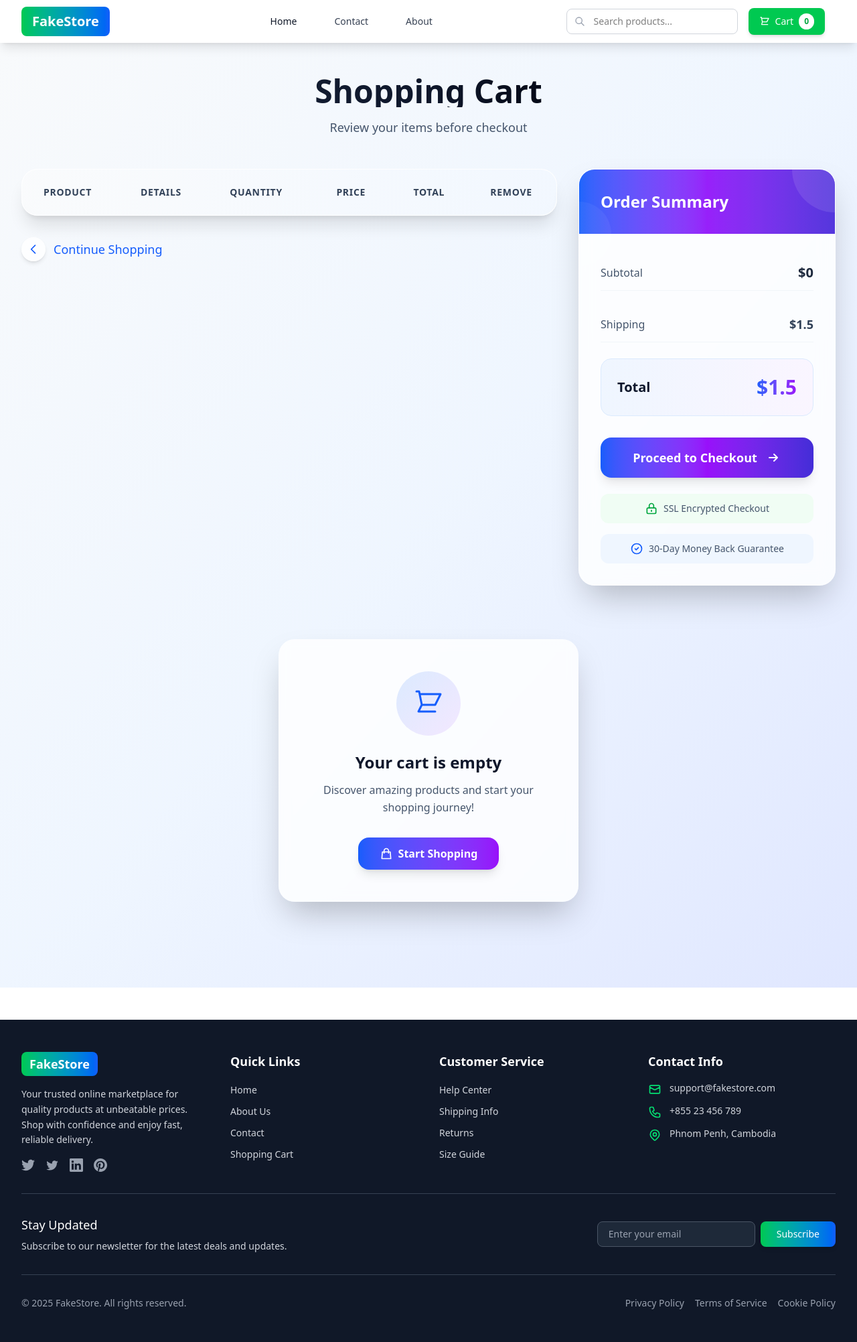
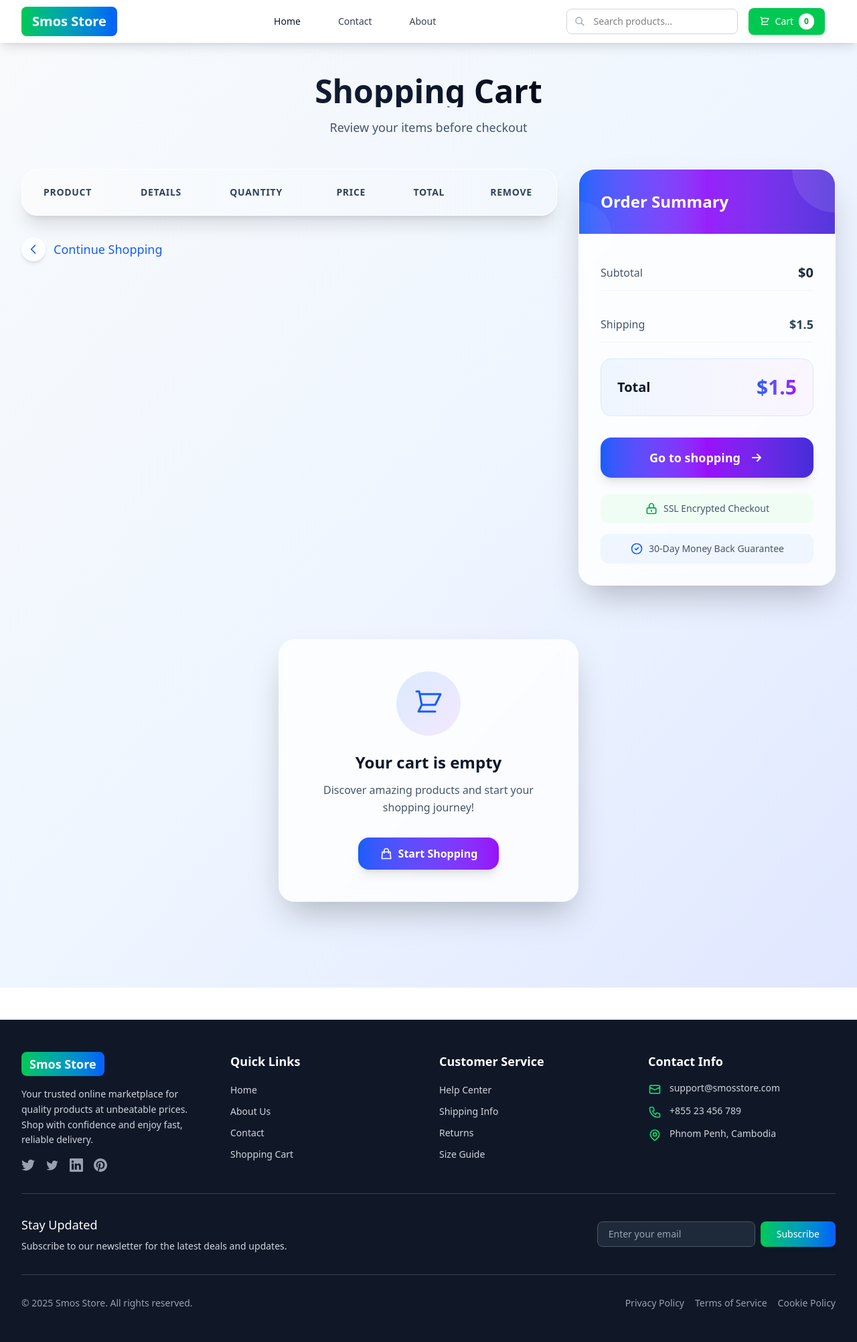
Before and after one commit to vongmeanheng/vongmean-flask, a Flask app: page /cart in a window 1280 px wide. Shown: the whole page at 67% size. Run offline with Flask 3, Linux system fonts and the light colour scheme; lists and menus that the app fills with data are empty; some libraries are stand-ins or nearby versions.

Commit message:
-Change logo and validation process checkout

```diff
--- a/static/helpers/config.js
+++ b/static/helpers/config.js
@@ -90,7 +90,7 @@ createApp({
                this.handleSetItem(this.cart_list)
           },
           handleAlertSuccess({ title = "Good job!", description = "You clicked the button!" } = {}) {
-               Swal.fire({
+              return Swal.fire({
                     title: title,
                     text: description,
                     icon: "success"
@@ -140,10 +140,16 @@ createApp({
                     }
                };
                this.reqPostOrder(orderData)
+               this.handleAlertSuccess({title: "ការបញ្ជារទិញទទួលបានជោគជ័យ🙏", description:"សូមអរគុណ!!!"}).then(()=>{
+                    this.handleSetItem([])
+                    window.location.href = "/"
+               })
+
 
                // console.log('sab order:', orderData);
-
-
+          },
+          handlePlaceOrder() {
+               this.cart_list.length === 0 ? (window.location.href = "/") : this.submitOrder()
           }
 
      }
--- a/templates/cart.html
+++ b/templates/cart.html
@@ -23,7 +23,7 @@
                                          class="w-24 h-24 object-contain rounded-xl bg-white p-2 shadow-md group-hover:scale-105 transition-transform duration-300">
                                 </div>
                                 <div class="flex-1 min-w-0">
-                                    <h3 class="text-lg font-semibold text-slate-900 mb-2 line-clamp-2">[[ item.title ]]</h3>
+                                    <h3 class="text-lg font-semibold text-slate-900 mb-2 line-clamp-1">[[ item.title ]]</h3>
                                     <div class="inline-block px-3 py-1 bg-gradient-to-r from-blue-100 to-purple-100 text-blue-800 text-sm rounded-full mb-2">
                                         [[ item.category ]]
                                     </div>
@@ -161,11 +161,11 @@
                                 </div>
                             </div>
 
-                            <a href="/checkout" class="block w-full group">
-                                <button class="w-full bg-gradient-to-r from-blue-600 via-purple-600 to-indigo-700 hover:from-blue-700 hover:via-purple-700 hover:to-indigo-800 text-white font-bold py-4 px-6 rounded-2xl transition-all duration-300 ease-out shadow-lg hover:shadow-2xl transform hover:scale-[1.02] relative overflow-hidden">
+                            <a   :href="cart_list.length === 0 ? '/' : '/checkout'"  class="block w-full group">
+                                <button class="w-full bg-gradient-to-r cursor-pointer from-blue-600 via-purple-600 to-indigo-700 hover:from-blue-700 hover:via-purple-700 hover:to-indigo-800 text-white font-bold py-4 px-6 rounded-2xl transition-all duration-300 ease-out shadow-lg hover:shadow-2xl transform hover:scale-[1.02] relative overflow-hidden">
                                     <div class="absolute inset-0 bg-gradient-to-r from-white/20 to-transparent opacity-0 group-hover:opacity-100 transition-opacity duration-300"></div>
                                     <div class="relative flex items-center justify-center space-x-3">
-                                        <span class="text-lg">Proceed to Checkout</span>
+                                        <span class="text-lg">[[cart_list.length === 0 ? "Go to shopping" : "Proceed to Checkout"]]</span>
                                         <svg class="w-6 h-6 group-hover:translate-x-1 transition-transform duration-200" fill="none" stroke="currentColor" viewBox="0 0 24 24">
                                             <path stroke-linecap="round" stroke-linejoin="round" stroke-width="2" d="M13 7l5 5m0 0l-5 5m5-5H6"></path>
                                         </svg>
--- a/templates/checkout.html
+++ b/templates/checkout.html
@@ -189,9 +189,10 @@
                         </ul>
 
                         <!-- Place Order Button -->
-                        <button type="submit" @click="submitOrder"
+                        <button type="submit" @click="handlePlaceOrder"
+
                             class="w-full cursor-pointer bg-blue-600 hover:bg-blue-700 text-white font-medium py-3 px-4 rounded-md transition duration-150 ease-in-out mb-4">
-                            Place Order
+                           [[cart_list.length===0 ? "Go to shopping" : " Place Order"]]
                         </button>
 
                         <!-- Security Notice -->
--- a/templates/modules/layout/footer.html
+++ b/templates/modules/layout/footer.html
@@ -6,7 +6,7 @@
                 <div class="flex items-center">
                     <div
                         class="bg-gradient-to-r from-green-500 to-blue-600 text-white px-3 py-1 rounded-lg font-bold text-lg">
-                        FakeStore
+                        Smos Store
                     </div>
                 </div>
                 <p class="text-gray-300 text-sm leading-relaxed">
@@ -90,7 +90,7 @@
                                 d="M3 8l7.89 4.26a2 2 0 002.22 0L21 8M5 19h14a2 2 0 002-2V7a2 2 0 00-2-2H5a2 2 0 00-2 2v10a2 2 0 002 2z">
                             </path>
                         </svg>
-                        <span class="text-gray-300 text-sm">support@fakestore.com</span>
+                        <span class="text-gray-300 text-sm">support@smosstore.com</span>
                     </li>
                     <li class="flex items-start space-x-3">
                         <svg class="h-5 w-5 text-green-400 mt-0.5 flex-shrink-0" fill="none" stroke="currentColor"
@@ -140,7 +140,7 @@
         <div class="border-t border-gray-700 pt-8 mt-8">
             <div class="flex flex-col md:flex-row md:items-center md:justify-between">
                 <div class="mb-4 md:mb-0">
-                    <p class="text-gray-400 text-sm">&copy; 2025 FakeStore. All rights reserved.</p>
+                    <p class="text-gray-400 text-sm">&copy; 2025 Smos Store. All rights reserved.</p>
                 </div>
                 <div class="flex flex-wrap gap-4">
                     <a href="#" class="text-gray-400 hover:text-white text-sm transition-colors duration-200">Privacy
--- a/templates/modules/layout/navbar.html
+++ b/templates/modules/layout/navbar.html
@@ -3,7 +3,7 @@
                 <div class="flex justify-between items-center h-16">
                     <div class="flex-shrink-0 flex items-center">
                         <a href="/" class="bg-gradient-to-r from-green-500 to-blue-600 text-white px-4 py-2 rounded-lg font-bold text-xl hover:from-green-600 hover:to-blue-700 transition-all duration-200">
-                            FakeStore
+                            Smos Store
                         </a>
                     </div>
 
```
